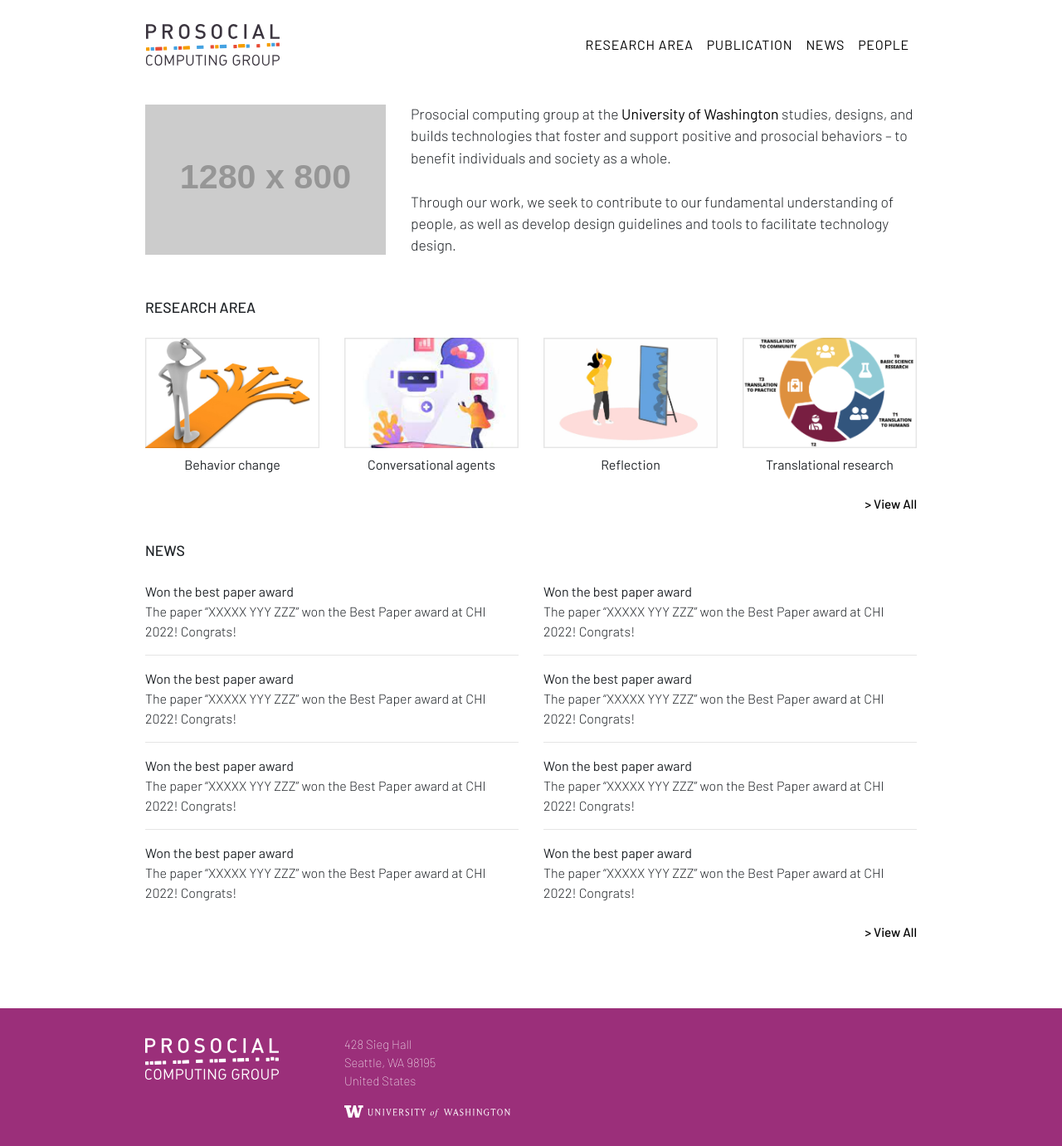
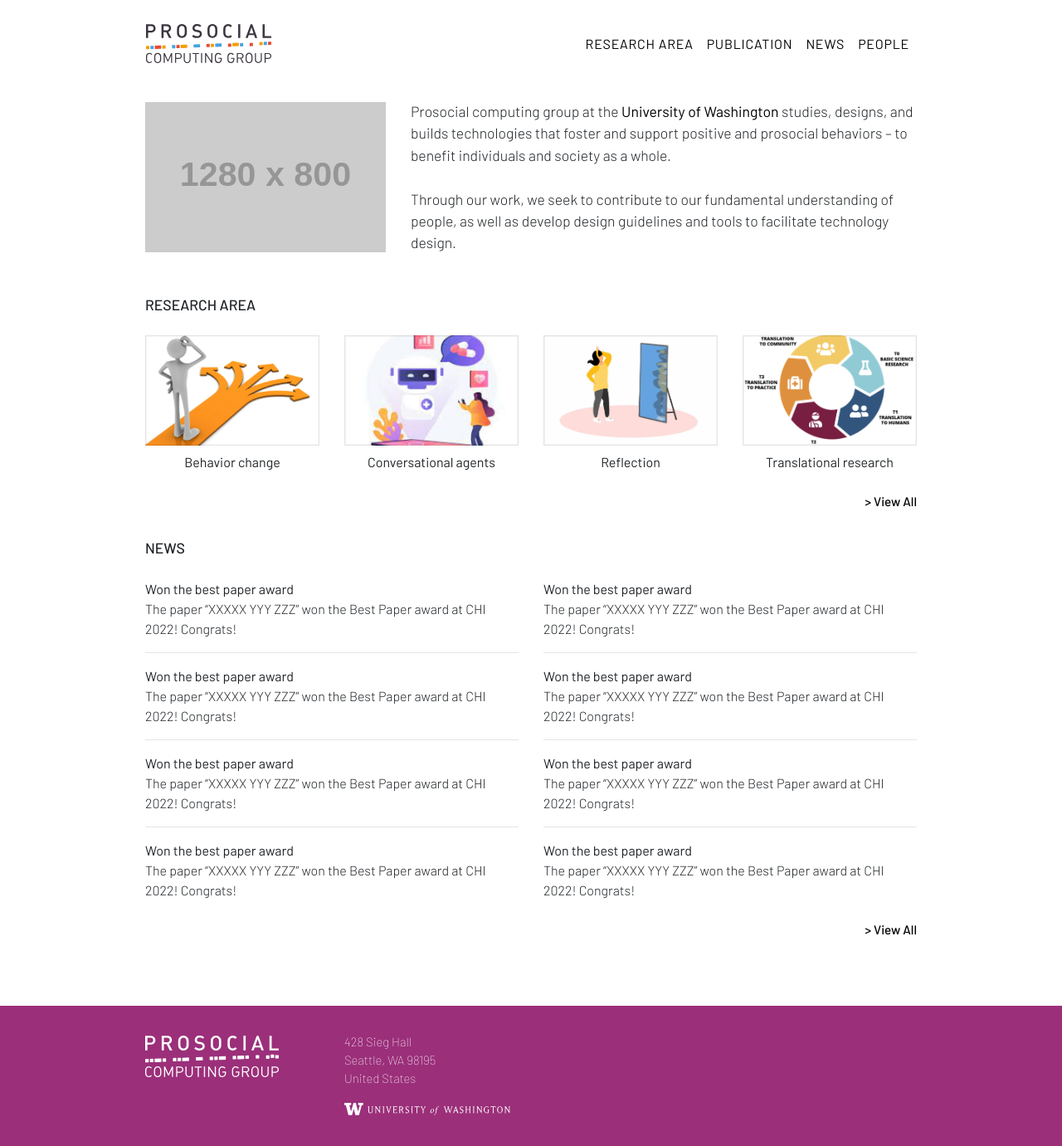
Before and after one commit to prosociallab/prosociallab.github.io, a Jekyll site: the page built from index.html, in a window 1280 px wide. Shown: the whole page at 83% size. Built offline with Jekyll 4.4.1, drawn with Linux system fonts in a browser that asks for light colours; nearby versions of some CDN libraries.

Commit message:
update navigation bar

```diff
--- a/_includes/head.html
+++ b/_includes/head.html
@@ -14,9 +14,9 @@
   <link href="{{ '/assets/fonts/fontawesome/css/all.css' | relative_url }}" rel="stylesheet">
 
   <!-- Bootstrap -->
-  <script src="https://code.jquery.com/jquery-3.2.1.slim.min.js" integrity="sha384-KJ3o2DKtIkvYIK3UENzmM7KCkRr/rE9/Qpg6aAZGJwFDMVNA/GpGFF93hXpG5KkN" crossorigin="anonymous"></script>
-  <script src="https://cdn.jsdelivr.net/npm/popper.js@1.12.9/dist/umd/popper.min.js" integrity="sha384-ApNbgh9B+Y1QKtv3Rn7W3mgPxhU9K/ScQsAP7hUibX39j7fakFPskvXusvfa0b4Q" crossorigin="anonymous"></script>
-  <link rel="stylesheet" href="https://cdn.jsdelivr.net/npm/bootstrap@4.3.1/dist/css/bootstrap.min.css" integrity="sha384-ggOyR0iXCbMQv3Xipma34MD+dH/1fQ784/j6cY/iJTQUOhcWr7x9JvoRxT2MZw1T" crossorigin="anonymous">
+  <script src="https://cdn.jsdelivr.net/npm/jquery@3.5.1/dist/jquery.slim.min.js" integrity="sha384-DfXdz2htPH0lsSSs5nCTpuj/zy4C+OGpamoFVy38MVBnE+IbbVYUew+OrCXaRkfj" crossorigin="anonymous"></script>
+<script src="https://cdn.jsdelivr.net/npm/bootstrap@4.6.1/dist/js/bootstrap.bundle.min.js" integrity="sha384-fQybjgWLrvvRgtW6bFlB7jaZrFsaBXjsOMm/tB9LTS58ONXgqbR9W8oWht/amnpF" crossorigin="anonymous"></script>
+  <link rel="stylesheet" href="https://cdn.jsdelivr.net/npm/bootstrap@4.6.1/dist/css/bootstrap.min.css" integrity="sha384-zCbKRCUGaJDkqS1kPbPd7TveP5iyJE0EjAuZQTgFLD2ylzuqKfdKlfG/eSrtxUkn" crossorigin="anonymous">
 
   <!-- Favicon -->
   <link rel="apple-touch-icon" sizes="180x180" href=" {{ '/assets/images/favicon/apple-touch-icon.png' | relative_url }}">
--- a/_includes/header.html
+++ b/_includes/header.html
@@ -2,13 +2,13 @@
   <nav class="navbar navbar-expand-md navbar-light py-4">
     <div class="container-fluid px-0">
       <a class="navbar-brand" href="/">
-        <img src="{{ '/assets/images/logo.svg' | relative_url }}" alt="" style="height: 50px; width: auto">
+        <img src="{{ '/assets/images/logo.svg' | relative_url }}" alt="" style="height: 47px; width: auto">
       </a>
       <button class="navbar-toggler" type="button" data-toggle="collapse" data-target="#navbarTogglerDemo01" aria-controls="navbarTogglerDemo01" aria-expanded="false" aria-label="Toggle navigation">
         <span class="navbar-toggler-icon"></span>
       </button>
       <div class="collapse navbar-collapse" id="navbarTogglerDemo01">
-        <ul class="navbar-nav ml-auto my-2 my-lg-0 navbar-nav-scroll" style="--bs-scroll-height: 100px;">
+        <ul class="navbar-nav ml-auto mt-4 mt-lg-0 navbar-nav-scroll" style="--bs-scroll-height: 100px;">
           <li class="nav-item">
             <a class="nav-link {% if page.url contains 'research' %} active {% endif %}" aria-current="page" href="/research">Research area</a>
           </li>
--- a/assets/css/style.css
+++ b/assets/css/style.css
@@ -105,6 +105,11 @@ h4 {
 .nav-item {
 	padding-left: 0 !important;
 }
+.navbar-toggler {
+	border: none !important;
+	outline: none !important;
+	padding: 0 !important
+  }
 @media screen and (max-width: 575px) {
 	.padding-row {
 		padding-top: 1rem !important;
```
